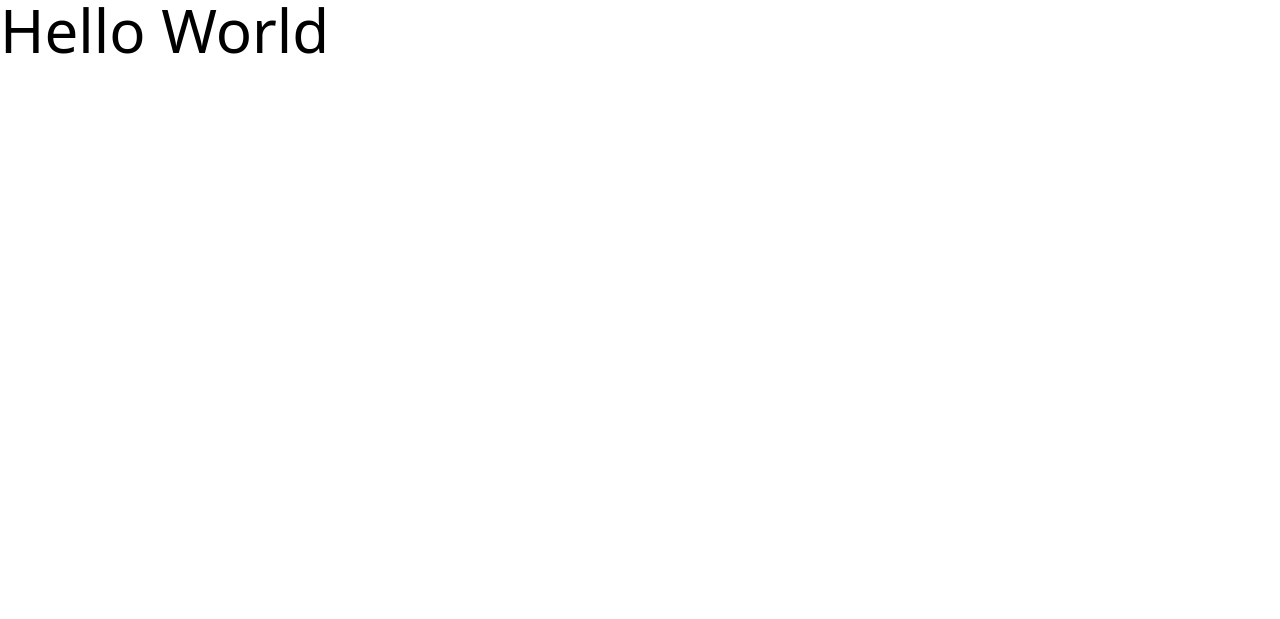
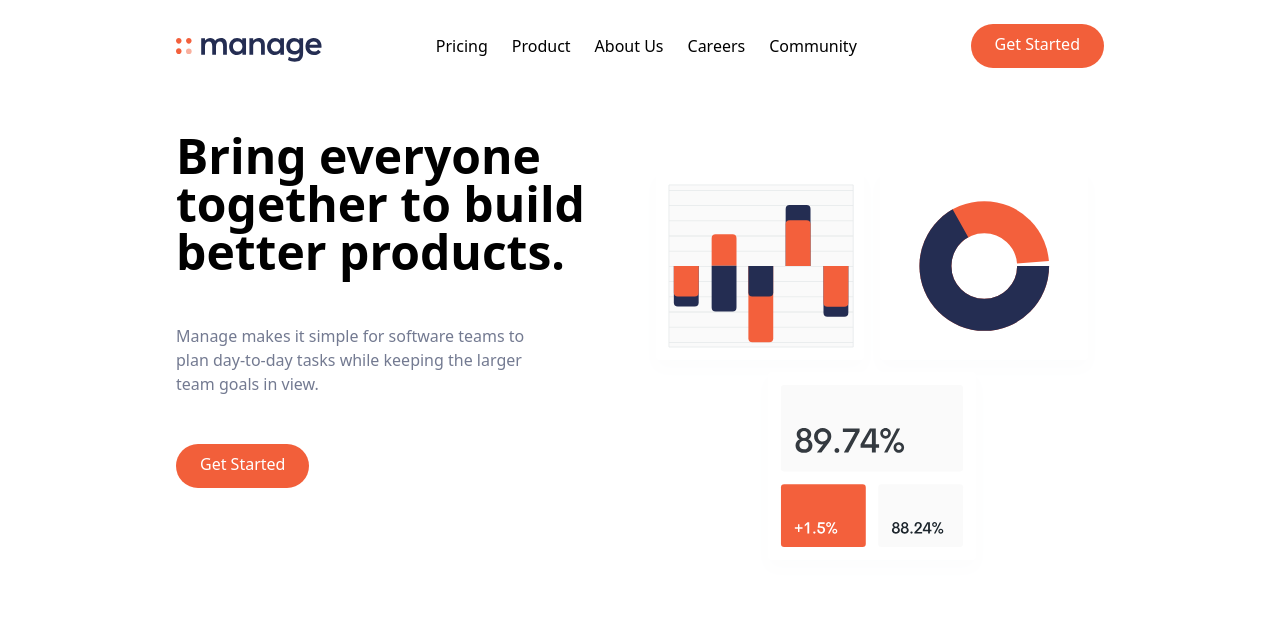
Before and after one commit to SazedWorldbringer/manage-landing-page, a website: page index.html in a window 1280 px wide. Drawn offline with Linux system fonts and the light colour scheme.

Commit message:
feat: markdown for navbar and hero section

```diff
--- a/index.html
+++ b/index.html
@@ -8,6 +8,65 @@
   <title>Manage Landing Page</title>
 </head>
 <body>
-  <h1 class="text-6xl">Hello World</h1>
+  <!-- Navbar -->
+  <nav class="relative container mx-auto p-6">
+    <!-- Flex container -->
+    <div class="flex items-center justify-between">
+      <!-- Logo -->
+      <div class="pt-2">
+        <img src="./images/logo.svg" alt="Manage Logo" />
+      </div>
+      <!-- Menu Items -->
+      <div class="hidden space-x-6 md:flex">
+        <a href="#" class="hover:text-darkGrayishBlue transition duration-300">Pricing</a>
+        <a href="#" class="hover:text-darkGrayishBlue transition duration-300">Product</a>
+        <a href="#" class="hover:text-darkGrayishBlue transition duration-300">About Us</a>
+        <a href="#" class="hover:text-darkGrayishBlue transition duration-300">Careers</a>
+        <a href="#" class="hover:text-darkGrayishBlue transition duration-300">Community</a>
+      </div>
+      <!-- Button -->
+      <a
+        href="#"
+        class="hidden p-3 px-6 pt-2 text-white bg-brightRed rounded-full baseline hover:bg-brightRedLight md:block"
+      >
+        Get Started
+      </a>
+    </div>
+  </nav>
+
+  <!-- Hero -->
+  <section id="hero">
+    <!-- Hero -->
+    <div
+      class="container flex flex-col-reverse items-center px-6 mx-auto mt-10 space-y-0 md:flex-row md:space-x-0"
+    >
+      <!-- Left Item -->
+      <div class="flex flex-col mb-32 space-y-12 md:w-1/2">
+        <h1
+          class="max-w-md text-4xl font-bold text-center md:text-5xl md:text-left"
+        >
+          Bring everyone together to build better products.
+        </h1>
+        <p
+          class="max-w-sm text-center text-darkGrayishBlue md:text-left"
+        >
+          Manage makes it simple for software teams to plan day-to-day
+          tasks while keeping the larger team goals in view.
+        </p>
+        <div class="flex justify-center md:justify-start">
+          <a
+            href="#"
+            class="p-3 px-6 pt-2 text-white bg-brightRed rounded-full baseline hover:bg-brightRedLight"
+          >
+            Get Started
+          </a>
+        </div>
+      </div>
+      <!-- Image -->
+      <div class="md:w-1/2">
+        <img src="images/illustration-intro.svg" alt="A graph, a pie chart and some percentages" />
+      </div>
+    </div>
+  </section>
 </body>
 </html>
```
Also changed, not shown: css/main.css.
